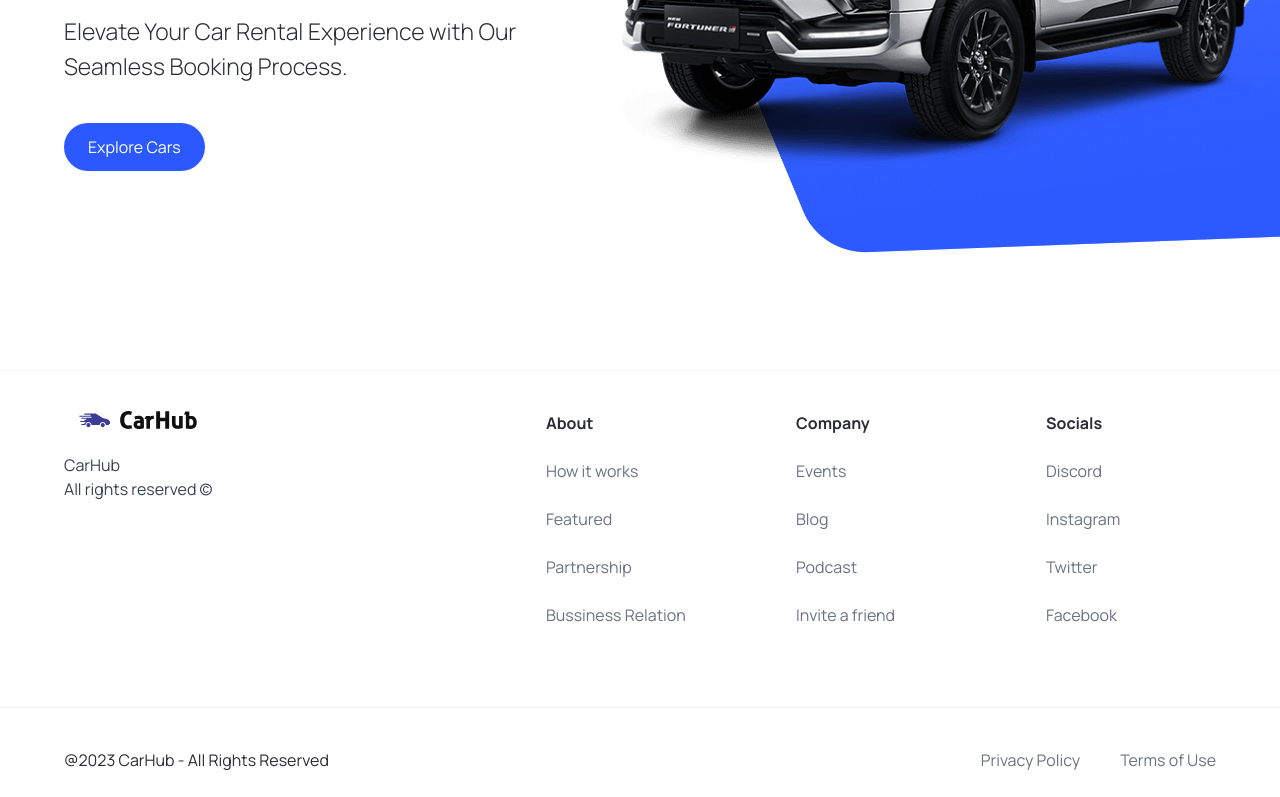
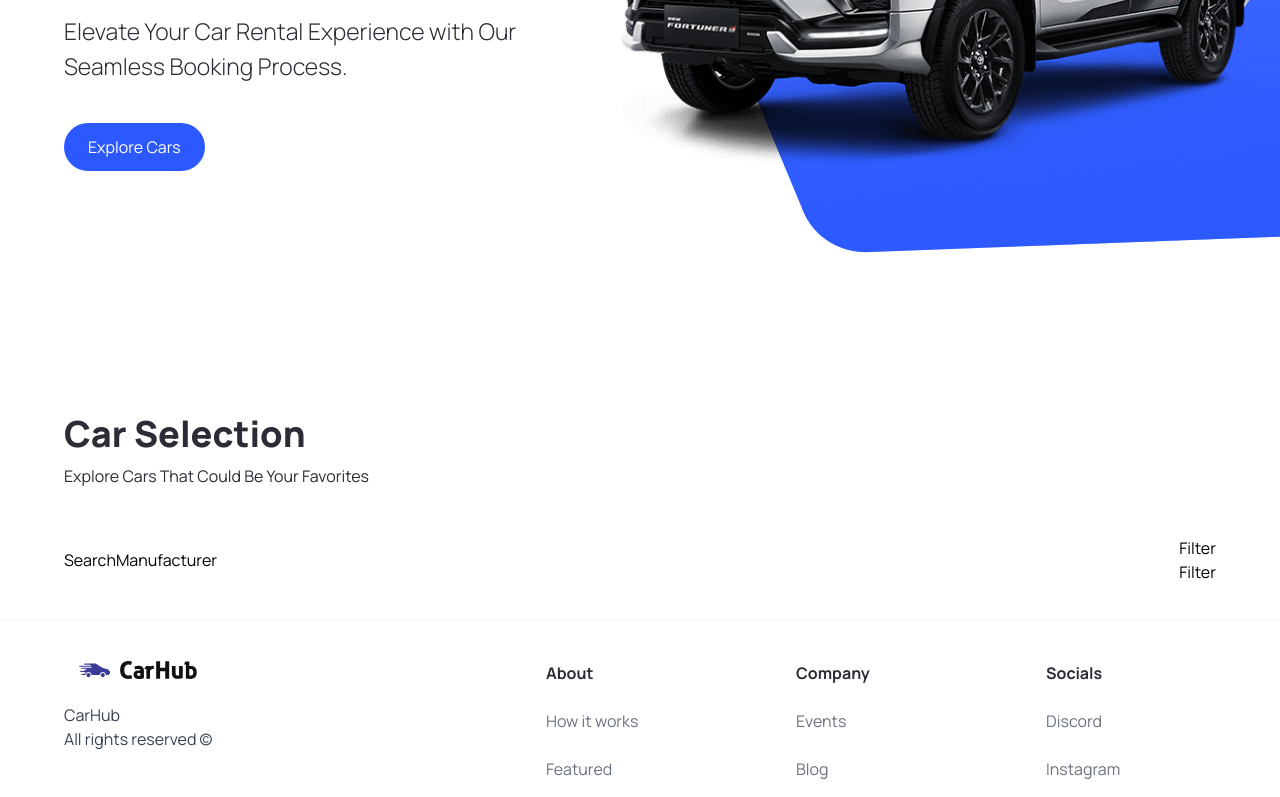
Before and after one commit to itx-shoaib/Car-Showcase, a Next.js app: page / in a window 1280 px wide. Shown: the part 450-1247 px from the top of the page. Built offline with nearby package versions, Linux system fonts and the light colour scheme.

Commit message:
Making the searchBar, searchManufacturer, Filter and SearchManufacturerProp

```diff
--- a/app/page.tsx
+++ b/app/page.tsx
@@ -1,10 +1,29 @@
-import { Hero } from '@/components'
+import { Filter, Hero, SearchBar } from '@/components'
 import Image from 'next/image'
 
 export default function Home() {
   return (
     <main className="overflow-hidden">
       <Hero />
+
+      <div className='mt-12 padding-x padding-y max-width' id="discover">
+        <div className='home__text-container'>
+          <h1 className='text-4xl font-extrabold'>
+          Car Selection
+          </h1>
+          <p>Explore Cars That Could Be Your Favorites</p>
+        </div>
+
+        <div className='home__filters'>
+          <SearchBar />
+
+          <div className='home__filters-container'>
+          <Filter />
+          <Filter />
+          </div>
+
+        </div>
+      </div>
     </main>
   )
 }
--- /dev/null
+++ b/components/Filter.tsx
@@ -0,0 +1,11 @@
+import React from 'react'
+
+const Filter = () => {
+  return (
+    <div>
+      Filter
+    </div>
+  )
+}
+
+export default Filter
--- /dev/null
+++ b/components/SearchBar.tsx
@@ -0,0 +1,21 @@
+"use client";
+import {useState} from 'react'
+import { SearchManufacturer } from '@/components';
+
+
+const SearchBar = () => {
+    const [manufacturer, setManufacturer] = useState("");
+    const handleSearch = () => {}
+  return (
+    <form className='searchbar' onSubmit={handleSearch}>
+        <div className='searchbar__item'>
+            <SearchManufacturer
+            manufacturer={manufacturer}
+            setManufacturer={setManufacturer}
+            />
+        </div>
+    </form>
+  )
+}
+
+export default SearchBar
--- /dev/null
+++ b/components/SearchManufacturer.tsx
@@ -0,0 +1,11 @@
+import { SearchManufacturerProps } from '@/types'
+
+const SearchManufacturer = ({manufacturer, setManufacturer} : SearchManufacturerProps) => {
+  return (
+    <div>
+      SearchManufacturer
+    </div>
+  )
+}
+
+export default SearchManufacturer
--- a/types/index.ts
+++ b/types/index.ts
@@ -6,3 +6,8 @@ export interface ButtonProps{
     btnType ?: 'button' | 'submit',
     handleClick ?: MouseEventHandler<HTMLButtonElement>
 }
+
+export interface SearchManufacturerProps{
+    manufacturer : string;
+    setManufacturer : (manufacturer : string) => void;
+}
```
Also changed, not shown: components/index.ts (+7 -1 lines).
